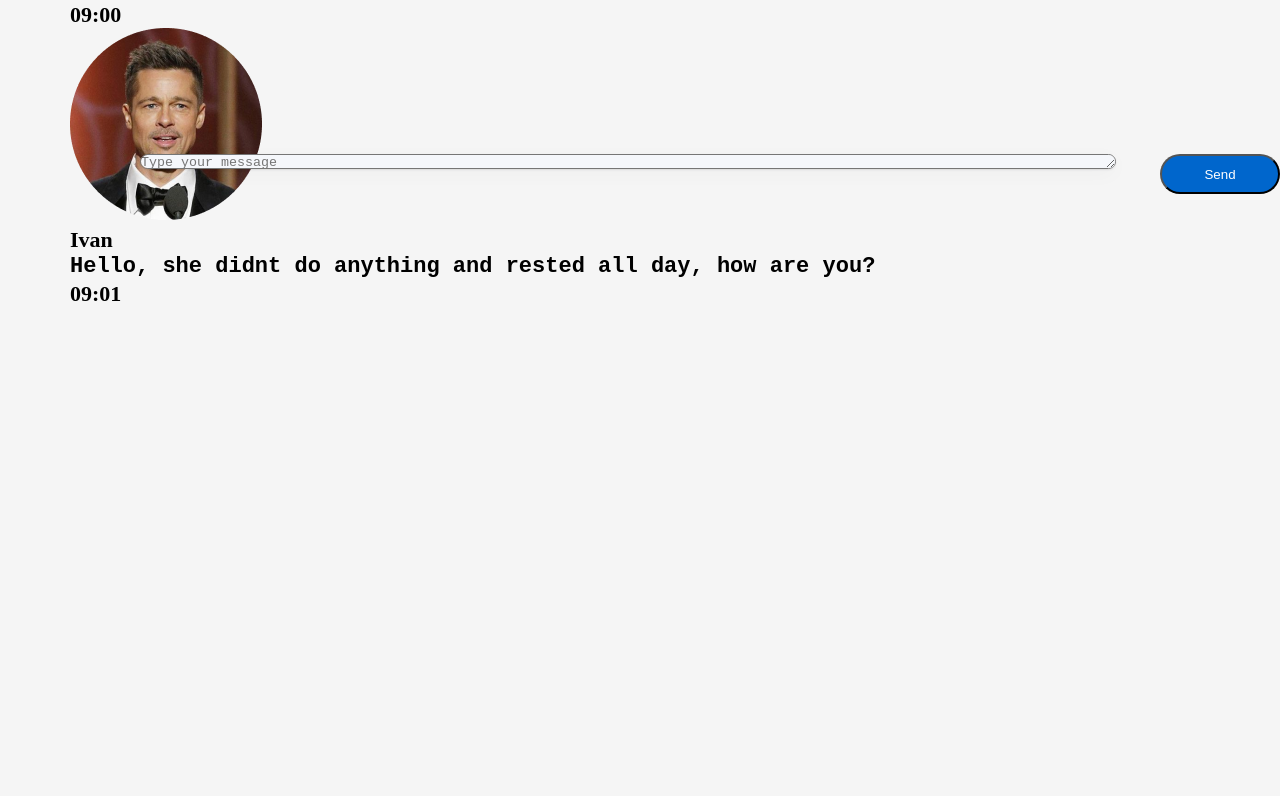
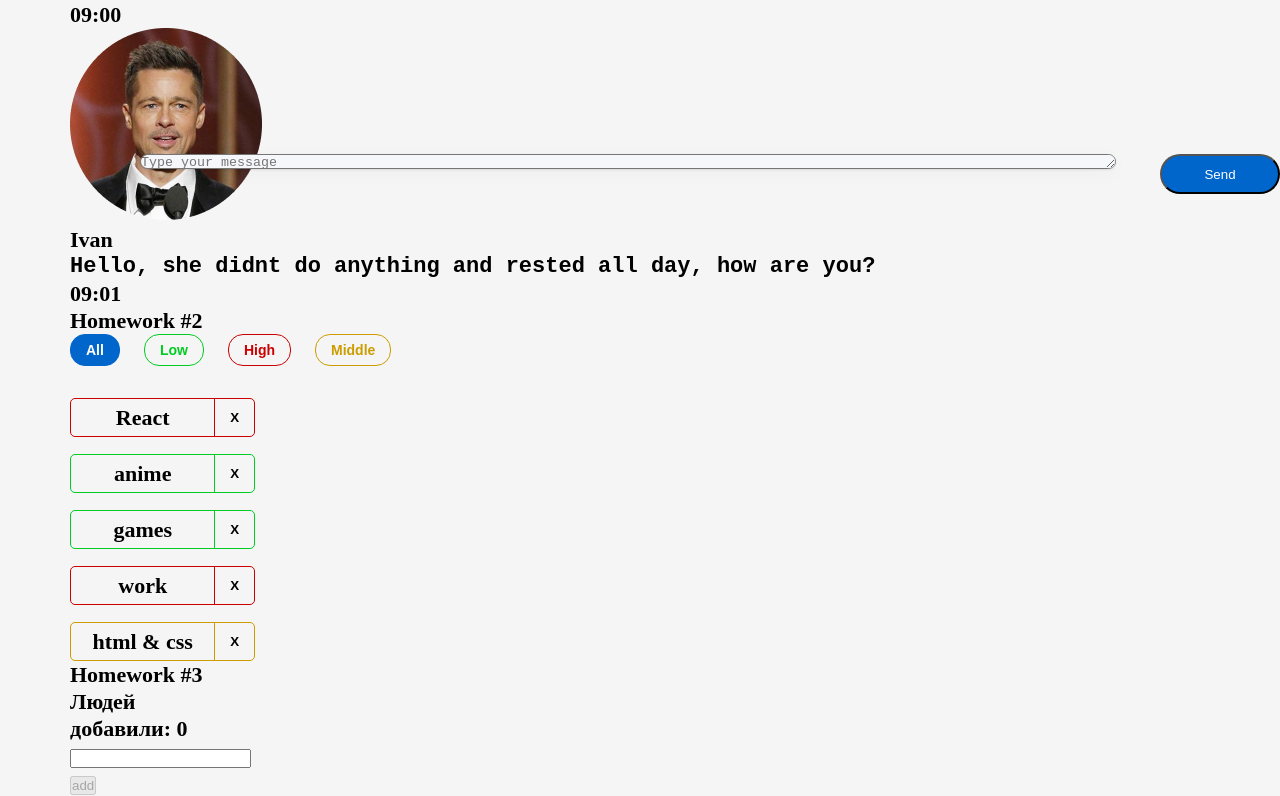
Before and after one commit to Munticaro/HomeWork, a React (Create React App) app: page / in a window 1280 px wide. Shown: the part 409-1205 px from the top of the page. Before the commit the page ends 800 px from the top, so only its background shows below. Built offline with nearby package versions, Linux system fonts and the light colour scheme.

Commit message:
add HW3 and refactoring

```diff
--- a/src/s1-main/App.tsx
+++ b/src/s1-main/App.tsx
@@ -8,9 +8,9 @@ function App() {
     return (
         <div className={s.App}>
             <HW1/>
-            {/*<HW2/>*/}
+            <HW2/>
 
-            {/*<HW3/>*/}
+            <HW3/>
             {/*<HW4/>*/}
 
             {/*при выполнении дз 5 и более - закомментировать здесь дз 1-4, так как они есть внутри дз 5*/}
```
